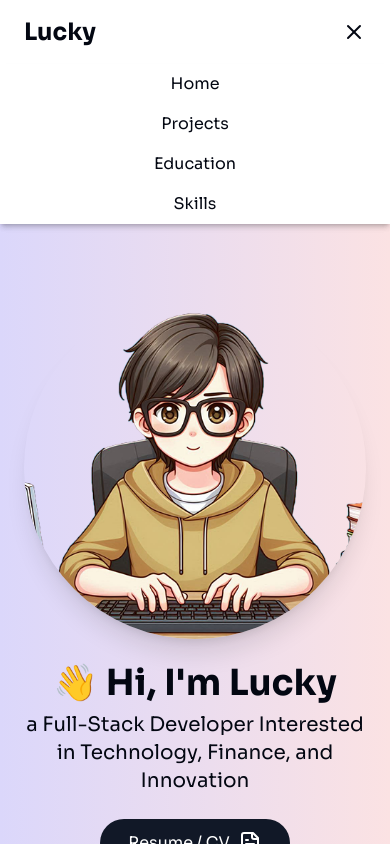
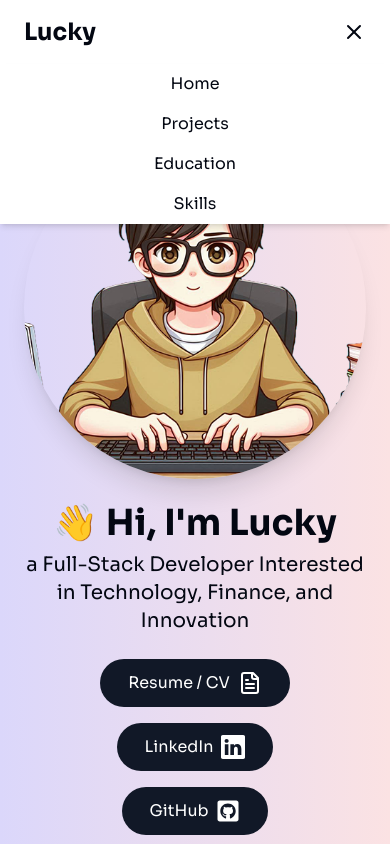
Before and after one commit to Lucky-TP/Lucky-portfolio, a Next.js app: page / in a window 390 px wide. Both pictures are taken after a click on the button 354 px from the left and 32 px from the top of the page. Shown: the top 844 px of the page. Built offline with nearby package versions, Linux system fonts and the light colour scheme.

Commit message:
Change Navbar to be sticky

```diff
--- a/src/app/globals.css
+++ b/src/app/globals.css
@@ -1,6 +1,10 @@
 @tailwind base;
 @tailwind components;
 @tailwind utilities;
+
+html {
+  scroll-padding-top: 64px;
+}
 
 .ant-card-head {
   padding: 16px 24px !important;
--- a/src/components/Navbar.tsx
+++ b/src/components/Navbar.tsx
@@ -12,7 +12,7 @@
   };
 
   return (
-    <nav className="left-0 top-0 z-20 w-full bg-white shadow-md">
+    <nav className="sticky top-0 z-20 w-full bg-white shadow-md">
       <div className="container mx-auto flex items-center justify-between px-6 py-4">
         <div className="text-2xl font-bold">
           <Link href="#home">Lucky</Link>
@@ -37,10 +37,10 @@
       </div>
       {isOpen && (
         <motion.div
-          initial={{ opacity: 0, height: 0 }}
-          animate={{ opacity: 1, height: "auto" }}
+          initial={{ opacity: 0 }}
+          animate={{ opacity: 1 }}
           exit={{ opacity: 0, height: 0 }}
-          className="flex flex-col items-center bg-white shadow-md md:hidden"
+          className="fixed top-16 left-0 w-full bg-white shadow-md md:hidden flex flex-col items-center justify-center h-auto"
         >
           <Link href="#home" onClick={toggleMenu} className="py-2">
             Home
```
